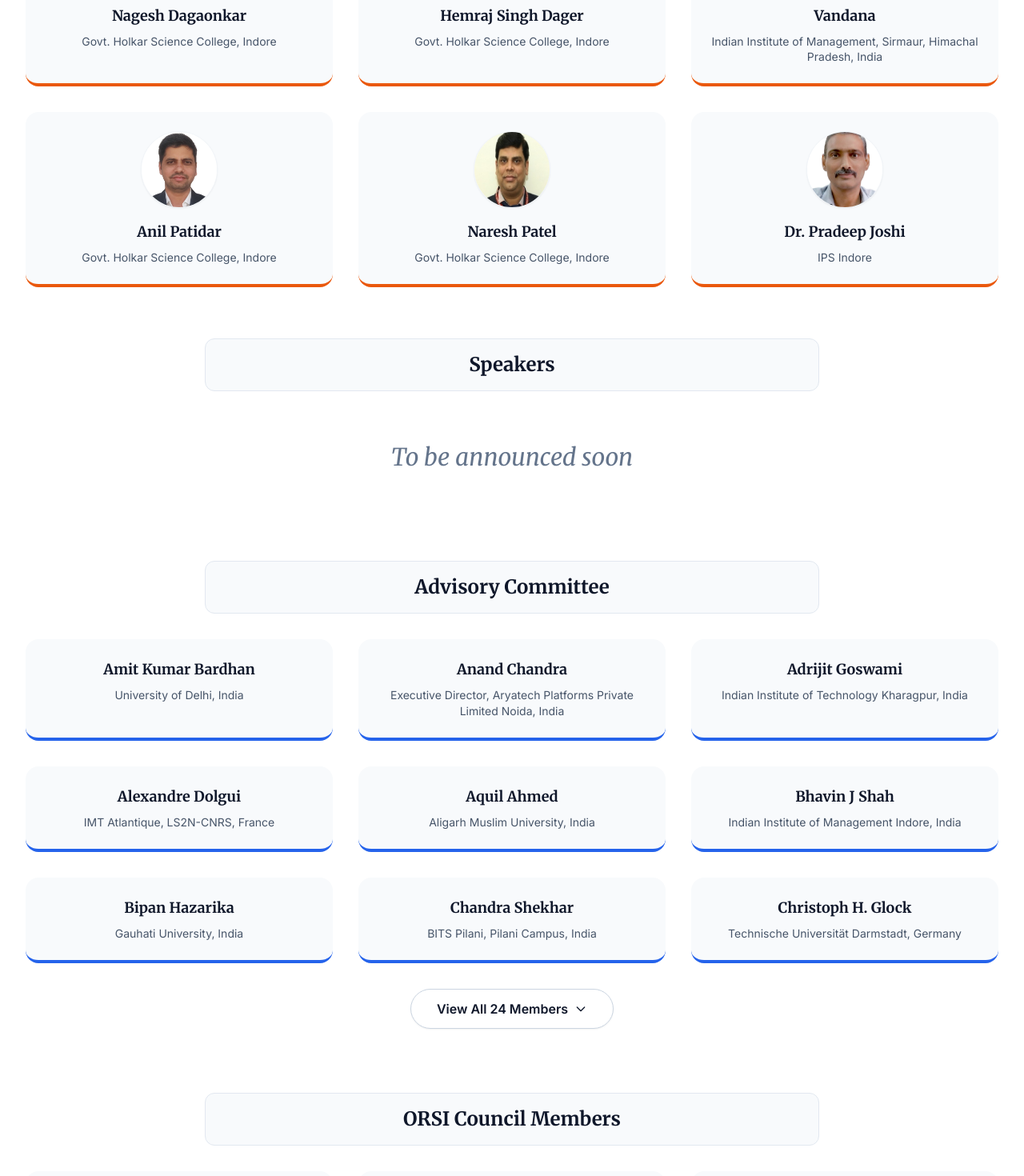
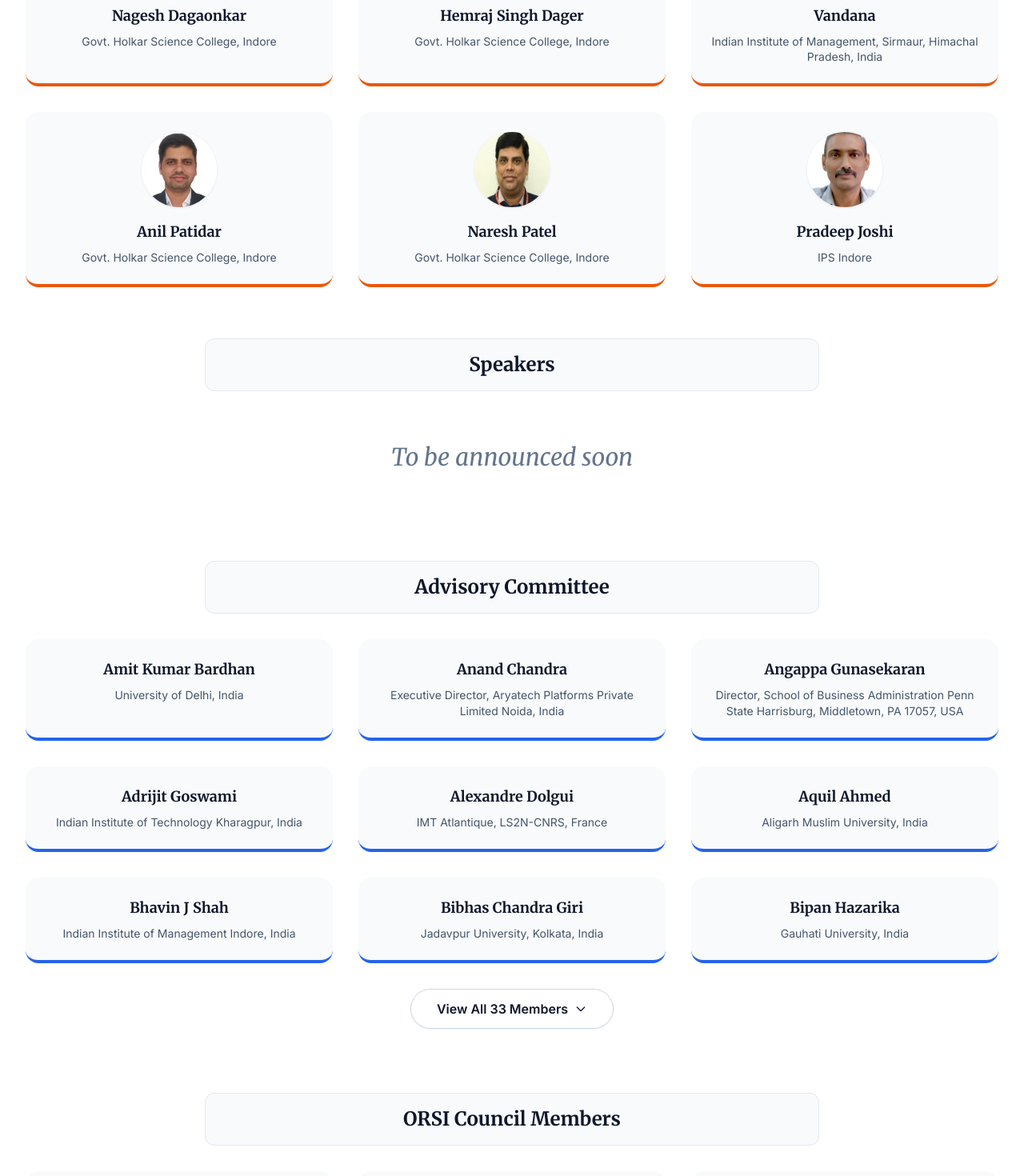
Before and after one commit to vikrantwiz02/ORSI-Conference-2025, a React (Vite) app: page / in a window 1280 px wide. Shown: the part 6618-8088 px from the top of the page at 80% size. Built offline with nearby package versions, Linux system fonts and the light colour scheme.

Commit message:
feat: update advisory committee and organizing committee members

```diff
--- a/constants.ts
+++ b/constants.ts
@@ -83,25 +83,35 @@ export const CHAIRS = [
 export const ADVISORY_COMMITTEE = [
   "Amit Kumar Bardhan, University of Delhi, India",
   "Anand Chandra, Executive Director, Aryatech Platforms Private Limited Noida, India",
+  "Angappa Gunasekaran, Director, School of Business Administration Penn State Harrisburg, Middletown, PA 17057, USA",
   "Adrijit Goswami, Indian Institute of Technology Kharagpur, India",
   "Alexandre Dolgui, IMT Atlantique, LS2N-CNRS, France",
   "Aquil Ahmed, Aligarh Muslim University, India",
   "Bhavin J Shah, Indian Institute of Management Indore, India",
+  "Bibhas Chandra Giri, Jadavpur University, Kolkata, India",
   "Bipan Hazarika, Gauhati University, India",
   "Chandra Shekhar, BITS Pilani, Pilani Campus, India",
+  "Chinedu Nwaigwe, Rivers State University, Port Harcourt, Nigeria",
   "Christoph H. Glock, Technische Universität Darmstadt, Germany",
+  "Dhirendra Bahuguna, Indian Institute of Technology Kanpur, India",
   "Gurprit S Gulati, Entrepreneur, Investor and Founder (Umbrella Infocare), India",
   "Hui Ming Wee, Chung Yuan Christian University Taiwan Chungli, Taiwan",
   "I. V. Murlikrishna, Jawaharlal Nehru Tech University, Hyderabad, India",
   "J P Singh Joorel, University of Jammu, India",
+  "Kalyan Chakraborty, SRM University, Andhra Pradesh, India",
   "Konstantina Skouri, University of Ioannina, Ioannina, Greece",
   "Manoj Kapoor, CEO and President, enGen Global Hyderabad, India",
   "Mark Goh, National University of Singapore, Singapore",
   "M. Kuber Singh, D. M. College of Science, D. M. University, Imphal, India",
+  "M. Mathirajan, Indian Institute of Science, Bangalore, India",
   "Nita H Shah, Gujarat University, India",
   "Pramod Kumar Jain, Director General, IITRAM, India",
-  "Pinkimani Goswami, University of Science and Technology, Meghalaya, India",
+  "Ram N. Mohapatra, Retired Professor, University of Central Florida, Orlando, USA",
+  "R. N. Mukherjee, Hon. Treasurer, ORSI Council",
+  // "Pinkimani Goswami, University of Science and Technology, Meghalaya, India",
   "Sachin Kumar Mangla, O P Jindal Global University, Haryana, India",
+  "Samarjit Kar, National Institute of Technology, Durgapur, India",
+  "Shiv Raj Singh, CCS University, Meerut, India",
   "Snigdha Banerjee, Devi Ahilya University, Indore, India",
   "Vijay Kumar Varshney, Head of Technology, MESA, Smollan, India",
   "V. S. S. Yadavalli, University of Pretoria, Pretoria, South Africa"
@@ -113,7 +123,7 @@ export const ORGANIZING_COMMITTEE = [
   "Vandana, Indian Institute of Management, Sirmaur, Himachal Pradesh, India",
   "Anil Patidar, Govt. Holkar Science College, Indore",
   "Naresh Patel, Govt. Holkar Science College, Indore",
-  "Dr. Pradeep Joshi, IPS Indore"
+  "Pradeep Joshi, IPS Indore"
 ];
 
 export const ORSI_COUNCIL_MEMBERS = [
```
